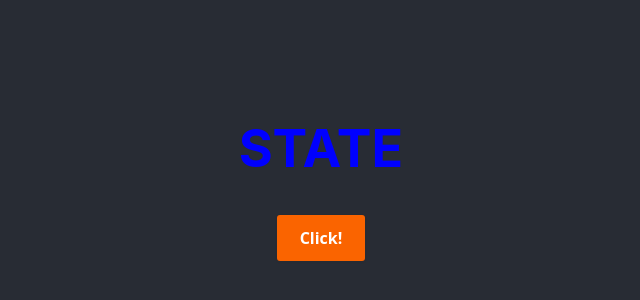
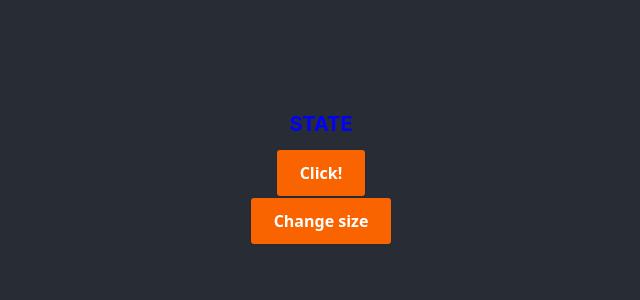
Before and after one commit to simonasablinaite/React, a React (Create React App) app: page / in a window 1280 px wide. Shown: the part 228-528 px from the top of the page, without its empty margins (319-959 px from the left). Built offline with nearby package versions, Linux system fonts and the light colour scheme.

Commit message:
State change font size

```diff
--- a/src/App.jsx
+++ b/src/App.jsx
@@ -3,6 +3,7 @@ import "./App.scss";
 
 function App() {
   const [color, setColor] = useState("blue");
+  const [fontSize, setFontSize] = useState(20);
 
   const doJob = () => {
     console.log("Hello");
@@ -11,11 +12,15 @@ function App() {
   const clicked = () => {
     setColor("yellowgreen");
   };
+  const changeSize = () => {
+    setFontSize(60);
+  };
   return (
     <div className="App">
       <header className="App-header">
-        <h1 style={{ color: color }}>STATE</h1>
+        <h1 style={{ color: color, fontSize: fontSize }}>STATE</h1>
         <button onClick={clicked}>Click!</button>
+        <button onClick={changeSize}>Change size</button>
       </header>
     </div>
   );
```
